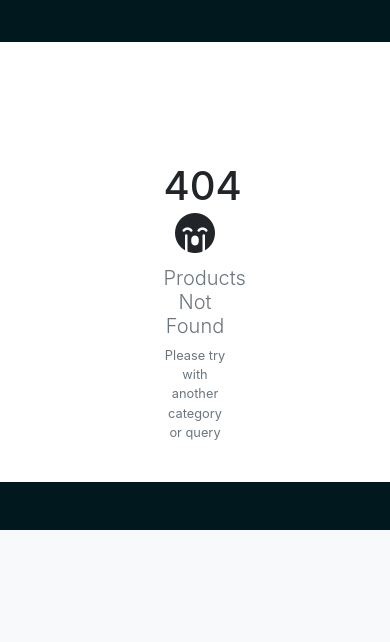
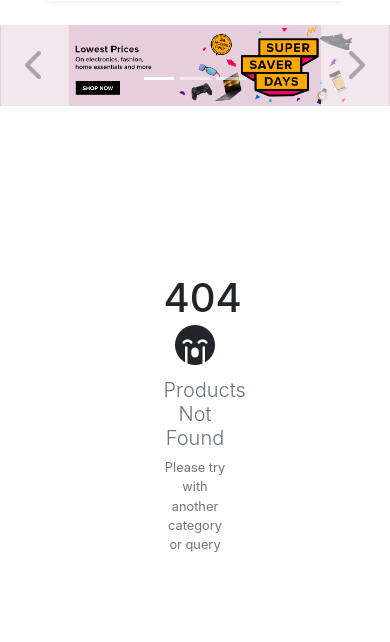
Before and after one commit to alok9038/bazaar_ci, a CodeIgniter app: page /database/ in a window 390 px wide. Shown: the part 1142-1784 px from the top of the page. Before the commit the page ends 1672 px from the top, so only its background shows below. Run offline with CodeIgniter, Linux system fonts and the light colour scheme; data that the repository does not hold is empty; some libraries are stand-ins or nearby versions.

Commit message:
signUp &  logIn page

```diff
--- a/application/controllers/Home.php
+++ b/application/controllers/Home.php
@@ -5,7 +5,9 @@ class Home extends CI_Controller{
     private $data;
     public function __construct(){
         parent::__construct();
+        $id = $this->session->userdata('admin');
         $this->data['category'] = $this->work->calling('category');
+        $this->data['user'] = $this->db->where(["contact="=>$id])->get("account")->row();
 
     }
 
--- a/application/models/Work.php
+++ b/application/models/Work.php
@@ -11,6 +11,19 @@ class Work extends CI_Model{
         }
         return $data->result();
     }
+    public function checkData($table,$cond){
+        $data = $this->db->where($cond)->get($table);
+
+        $result = $data->num_rows();
+        if($result > 0){
+            return true;
+        }
+        else{
+            return false;
+        }
+        return $data;
+
+    }
 
 
 }
--- a/application/views/public/home.php
+++ b/application/views/public/home.php
@@ -1,8 +1,8 @@
 <div class="container-fluid p-0">
-    <img src="<?= base_url('assets/banner.jpg'); ?>" class="w-100 img-fluid" alt="">
-    <div class="card-caption container w-75">
-        <div class="row">
-            <div class="col-lg-4 mb-4 w-100">
+    <img src="<?= base_url('assets/banner.jpg'); ?>" class="banner w-100 img-fluid" alt="">
+    <div class="card-caption container px-5">
+        <div class="row mt-5 pt-5 mt-lg-0 pt-lg-0">
+            <div class="col-lg-4 col mb-4 w-100">
                 <div class="card rounded-0 shadow-sm border-0 post">
                     <div class="card-body">
                         <a href="" class="stretched-link text-info">
@@ -14,7 +14,7 @@
                     </div>
                 </div>
             </div>
-        <div class="col-lg-4 mb-4 w-100">
+        <div class="col-lg-4 col mb-4 w-100">
                 <div class="card rounded-0 shadow-sm post border-0">
                     <div class="card-body">
                         <a href="<?= base_url('home/category/6'); ?>" class="stretched-link text-info">
@@ -26,7 +26,7 @@
                     </div>
                 </div>
             </div>
-        <div class="col-lg-4 mb-4 w-100">
+        <div class="col-lg-4 col mb-4 w-100">
                 <div class="card rounded-0 shadow-sm post border-0">
                     <div class="card-body">
                         <a href="<?= base_url('home/category/'); ?>" class="stretched-link text-info">
@@ -41,12 +41,40 @@
         </div>
     </div>
 </div>
+
+<div id="carouselExampleIndicators" class="carousel slide" data-ride="carousel">
+  <ol class="carousel-indicators">
+    <li data-target="#carouselExampleIndicators" data-slide-to="0" class="active"></li>
+    <li data-target="#carouselExampleIndicators" data-slide-to="1"></li>
+    <li data-target="#carouselExampleIndicators" data-slide-to="2"></li>
+  </ol>
+  <div class="carousel-inner ">
+    <div class="carousel-item active">
+      <img class="d-block w-100" src="<?= base_url('assets/image/banner2.gif'); ?>" alt="First slide">
+    </div>
+    <div class="carousel-item">
+      <img class="d-block w-100" src="<?= base_url('assets/image/banner1.gif'); ?>" alt="Second slide">
+    </div>
+    <div class="carousel-item">
+      <img class="d-block w-100" src="<?= base_url('assets/image/banner3.gif'); ?>" alt="Third slide">
+    </div>
+  </div>
+  <a class="carousel-control-prev prev" style="padding:0px!important; width:70px!important;" href="#carouselExampleIndicators" role="button" data-slide="prev">
+    <span class="carousel-control bg-white p-4" aria-hidden="true"><i class="fas fa-chevron-left text-muted fa-2x"></i></span>
+    <span class="sr-only">Previous</span>
+  </a>
+  <a class="carousel-control-next next" style="padding:0px!important; width:70px!important;" href="#carouselExampleIndicators" role="button" data-slide="next">
+    <span class="carousel-control bg-white p-4" aria-hidden="true"><i class="fas fa-chevron-right text-muted fa-2x"></i></span>
+    <span class="sr-only">Next</span>
+  </a>
+</div>
+
 <div class="container mt-5 bg-white rounded-0 p-4 mb-5">
     <?php if(!empty($product)): ?>
     <h4 class="font-weight-light text-muted">Blockbuster Deals <span class="small float-right"><a href="" style="font-size:13px;" class=" text-muted">View all</a></span></h4>
     <div class="row mt-3">
         <?php foreach($product as $item): ?>
-        <div class="col-lg-3 mb-4">
+        <div class="col-lg-3 col-sm-6 col-6 mb-4">
             <div class="card shadow-sm post border-0">
                 <div class="card-img bg-light post-item border-bottom border-muted">
                     <img src="<?= base_url('assets/upload/'.$item->image); ?>" class=" post-item-image w-100" alt="<?= $item->title; ?>">
@@ -55,8 +83,8 @@
                     <a href="<?= base_url('home/product/').$item->id; ?>" class="stretched-link text-info">
                         <h2 class="lead text-truncate"><?= $item->title; ?></h2>
                     </a>
-                    <p class="small"><?= $item->category; ?> </p>
-                    <h2 class="h6 d-flex"><del class="small">₹ <?= $item->price; ?></del> <span class="ml-3 text-success"><h5>₹ <?= $item->discount_price; ?></h5></span></h2>
+                    <span class="small"><?= $item->category; ?> </span><span class="badge badge-success ml-4">4.1</span>
+                    <h2 class="h6 d-flex mt-3"><del class="small"><sup>₹</sup> <?= $item->price; ?></del> <span class="ml-3 text-danger"><h5>₹ <?= $item->discount_price; ?></h5></span></h2>
                 </div>
             </div>
         </div>
@@ -74,3 +102,11 @@
 
     <?php endif;?>
 </div>
+<style>
+    .prev, .next{
+        transition:all .3s linear;
+    }
+    .next:hover{
+
+    }
+</style>
--- a/application/views/public/include/header.php
+++ b/application/views/public/include/header.php
@@ -7,61 +7,70 @@
     <link rel="stylesheet" href="<?= base_url('assets/css/style.css'); ?>">
     <script src="https://kit.fontawesome.com/24429d851b.js" crossorigin="anonymous"></script>
 </head>
+<style>
+  .category .nav-item a{
+    transition:all .3s linear;
+
+    }
+  .category .nav-item a:hover{
+    box-shadow: 0 .5rem 1rem rgba(0,0,0,.15)!important;
+
+    }
+</style>
 <body class="">
 
-    <nav class="navbar navbar-expand-lg p-0 sticky-top  navbar-light bg-light">
+    <nav class="navbar navbar-expand-lg p-0 fixed-top  navbar-light " style="background-color:#feee00;">
   <div class="container">
     <a class="navbar-brand" href="<?= base_url('home'); ?>"><img src="<?= base_url('assets/logo.png'); ?>" class="img-fluid" style="height:55px;" alt=""></a>
-  <button class="navbar-toggler" type="button" data-toggle="collapse" data-target="#navbarSupportedContent" aria-controls="navbarSupportedContent" aria-expanded="false" aria-label="Toggle navigation">
-    <span class="navbar-toggler-icon"></span>
-  </button>
 
-  <div class="collapse navbar-collapse" id="navbarSupportedContent">
-   <form class="form-inline mx-auto">
+    <form class="form-inline ml-lg-5">
       <div class="input-group">
-          <input class="form-control border  rounded-0" size="50" type="search" placeholder="Search here..." aria-label="Search">
+          <input class=" border search rounded-0" size="90" type="search" placeholder="what are you looking for?" aria-label="Search">
           <div class="input-group-append">
               <button class="btn bg-white border border-left-0 rounded-0 " type="submit"><i class="fa fa-search"></i></button>
           </div>
       </div>
     </form>
 
+    <button class="navbar-toggler" type="button" data-toggle="collapse" data-target="#navbarSupportedContent" aria-controls="navbarSupportedContent" aria-expanded="false" aria-label="Toggle navigation">
+    <span class="navbar-toggler-icon"></span>
+  </button>
+
+    <div class="collapse navbar-collapse" id="navbarSupportedContent">
     <ul class="navbar-nav ml-auto">
-      <li class="nav-item active">
-        <a class="nav-link active" href="<?= base_url('home'); ?>">Home <span class="sr-only">(current)</span></a>
+      <li class="nav-item">
+        <a class="nav-link active" href="#" tabindex="-1" aria-disabled="true"><i class="fas fa-shopping-cart"></i> <sup><span class="badge badge-danger badge-pill">0</span></sup></a>
       </li>
-      <li class="nav-item">
-        <a class="nav-link active" href="#">About</a>
-      </li>
-      <li class="nav-item">
-        <a class="nav-link active" href="#" tabindex="-1" aria-disabled="true">cart <sup><span class="badge badge-danger badge-pill">0</span></sup></a>
-      </li>
+      <?php if($this->session->userdata("admin")): ?>
       <li class="nav-item ">
         <div class="dropdown">
                     <a class="nav-link dropdown" href="#" role="button" id="dropdownMenuLink" data-toggle="dropdown" aria-haspopup="true" aria-expanded="false">
-                        <span class="mr-2 d-none d-lg-inline text-capitalize">Jonh doe</span>
+                        <span class="mr-2 d-none d-lg-inline text-capitalize"><?= $user->name; ?></span>
                                     <img src="<?= base_url('assets/avatar.png'); ?>" alt="" class="rounded-circle bg-dark" style="height:26px;">
                     </a>
-                    <div class="dropdown-menu dropdown-list dropdown-menu-right" aria-labelledby="dropdownMenuLink">
+                    <div class="dropdown-menu dropdown-list dropdown-menu-right border-0 shadow" aria-labelledby="dropdownMenuLink" >
                         <a class="dropdown-item  text-muted small" href="#"><i class="fas fa-user fa-sm fa-fw mr-2 "></i>Profile</a>
                         <a class="dropdown-item text-muted small" href="#"><i class="fas fa-cogs fa-sm fa-fw mr-2 "></i>Setting</a>
                         <div class="dropdown-divider"></div>
-                        <a href="http://localhost/oldsale1/auth/logout" class="dropdown-item text-muted small"><i class="fas fa-sign-out-alt fa-sm fa-fw mr-2 "></i>Logout</a>
+                        <a href="<?= base_url('auth/logout'); ?>" class="dropdown-item text-muted small"><i class="fas fa-sign-out-alt fa-sm fa-fw mr-2 "></i>Logout</a>
                     </div>
                 </div>
       </li>
-
+      <?php else: ?>
+        <li class="nav-item">
+        <a class="nav-link active border-left border-secondary" href="<?= base_url('auth/login'); ?>" tabindex="-1" aria-disabled="true">Login</a>
+      </li>
+      <?php endif; ?>
     </ul>
-
   </div>
-  </div>
+</div>
 </nav>
-<nav class="navbar navbar-expand-lg navbar-light shadow-sm  py-0 bg-white">
+<nav class="navbar navbar-expand-lg mb-5 sticky-top navbar-light  shadow-sm  py-0 bg-white" style="top:65px!important;">
     <div class="container">
-        <ul class="navbar-nav category">
+        <ul class="nav-pills nav navbar-nav category" id="category">
             <li class="nav-item"><a href="<?= base_url('home'); ?>" class="nav-link" style="font-weight:500;font-size:14px;">Home</a></li>
             <?php foreach($category as $cat): ?>
-            <li class="nav-item"><a href="<?= base_url('home/category/'.$cat->id); ?>" class="nav-link text-capitalize " style="font-weight:500; font-size:14px;"><?= $cat->title; ?></a></li>
+            <li class="nav-item "><a href="<?= base_url('home/category/'.$cat->id); ?>" class="nav-link text-capitalize " style="font-weight:500; font-size:14px;"><?= $cat->title; ?></a></li>
             <?php endforeach; ?>
         </ul>
     </div>
--- a/application/views/public/product.php
+++ b/application/views/public/product.php
@@ -41,6 +41,7 @@
                                             </div>
                                         </div>
                                     </div>
+                                    <a href="" class="btn btn-success mt-4">Add to Cart</a>
                                     <div class="description mt-5">
                                         <h5 class="lead">Description</h5>
                                         <h6 class=" small text-muted"><?= $product['0']->description; ?></h6>
--- a/assets/css/style.css
+++ b/assets/css/style.css
@@ -53,9 +53,29 @@
     clear: both;
 }
 @media (max-width: 768px) {
-  body {
-    background-color: #02181f!important;
+  .head-2{
+    position:-webkit-sticky;position:sticky;top:0;z-index:1020;
   }
+  .navbar .navbar-nav .nav-item a{
+      padding-left:40px ;
+
+  }
+  .navbar .form-inline .search{
+      width: 200px!important;
+      margin-left: auto!important;
+      margin-right: auto!important;
+  }
+  .navbar .navbar-nav .nav-item:hover{
+    background-color:gray;
+
+}
+
+ .post-item-image{
+     object-fit: cover!important;
+     height: 100%!important;
+     width: 100%!important;
+ }
+
 }
 .post{
     transition:all .4s linear;
@@ -63,3 +83,7 @@
 .post:hover{
     box-shadow: 0 .5rem 1rem rgba(0,0,0,.15)!important;
 }
+
+.head-1{
+    visibility: hidden;
+}
```
Also changed, not shown: application/controllers/Auth.php (+60 -0 lines), application/views/auth/login.php (added, +35 -0 lines), application/views/auth/signup.php (added, +41 -0 lines), application/views/public/category_wise.php (+12 -4 lines), assets/image/banner1.gif (added), assets/image/banner2.gif (added), assets/image/banner3.gif (added).
